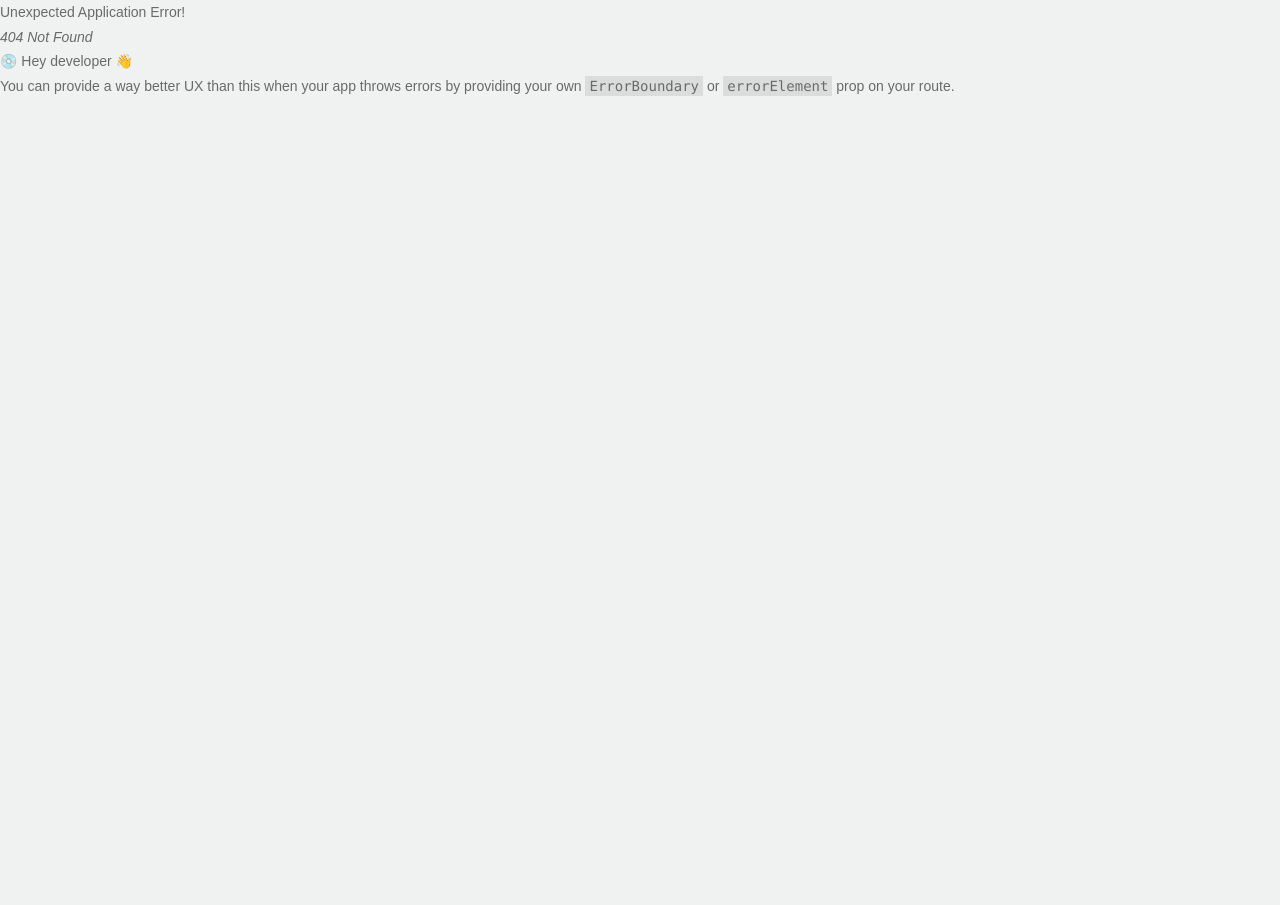
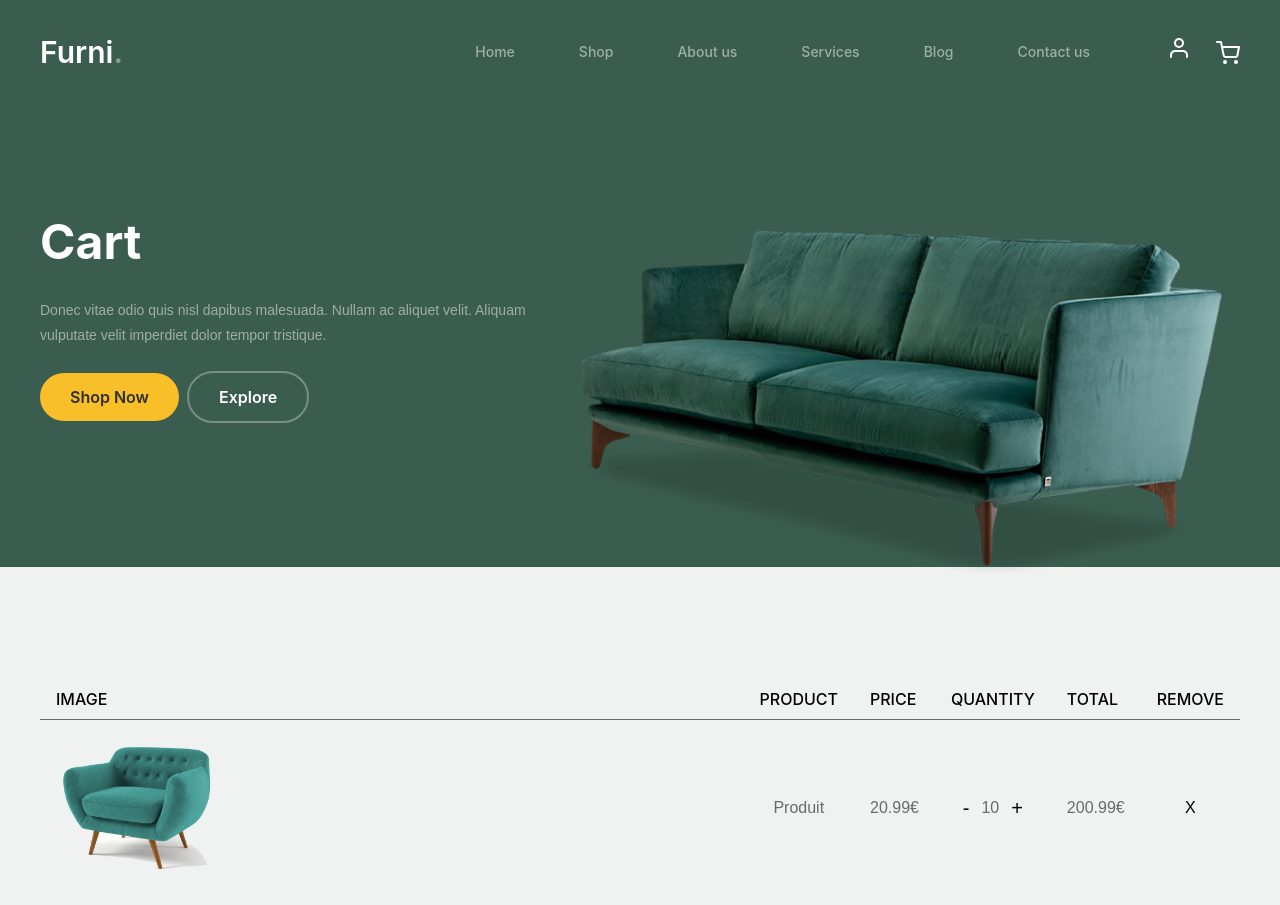
Before and after one commit to enamils/furnitures-react-project, a React (Vite) app: page /cart in a window 1280 px wide. Before the commit this address had no page. Shown: the top 905 px of the page. Before the commit the page ends 800 px from the top, so only its background shows below. Built offline with nearby package versions, Linux system fonts and the light colour scheme; a web font is replaced by a local one.

Commit message:
feat: add cart & cart item template component

```diff
--- a/src/App.tsx
+++ b/src/App.tsx
@@ -7,6 +7,7 @@ import AboutUsPage from "./pages/AboutUs.tsx";
 import ServicesPage from "./pages/Services.tsx";
 import BlogPage from "./pages/Blog.tsx";
 import ContactUsPage from "./pages/Contact.tsx";
+import CartPage from "./pages/Carts.tsx";
 
 const router = createBrowserRouter([
     {
@@ -18,7 +19,8 @@ const router = createBrowserRouter([
             {path: "about", element: <AboutUsPage />},
             {path: "services", element: <ServicesPage />},
             {path: "blog", element: <BlogPage />},
-            {path: "contact", element: <ContactUsPage />}
+            {path: "contact", element: <ContactUsPage />},
+            {path: "cart", element: <CartPage />}
         ]
     }
 ]);
--- /dev/null
+++ b/src/components/Cart.tsx
@@ -0,0 +1,24 @@
+import * as React from "react";
+import CartItem from "./CartItem.tsx";
+
+const Cart: React.FC = () => {
+    return (
+        <table className="min-w-full divide-y divide-black-200 overflow-x-auto block">
+            <thead>
+                <tr>
+                    <th className="px-4 py-2 text-left text-xs font-medium text-[color:var(--black)] uppercase md:text-base w-full">Image</th>
+                    <th className="px-4 py-2 text-left text-xs font-medium text-[color:var(--black)] uppercase md:text-base w-full">Product</th>
+                    <th className="px-4 py-2 text-left text-xs font-medium text-[color:var(--black)] uppercase md:text-base w-full">Price</th>
+                    <th className="px-4 py-2 text-left text-xs font-medium text-[color:var(--black)] uppercase md:text-base w-full">Quantity</th>
+                    <th className="px-4 py-2 text-left text-xs font-medium text-[color:var(--black)] uppercase md:text-base w-full">Total</th>
+                    <th className="px-4 py-2 text-left text-xs font-medium text-[color:var(--black)] uppercase md:text-base w-full">Remove</th>
+                </tr>
+            </thead>
+            <tbody className="divide-y divide-gray-200 text-base">
+                <CartItem />
+            </tbody>
+        </table>
+    );
+}
+
+export default Cart;
--- /dev/null
+++ b/src/components/CartItem.tsx
@@ -0,0 +1,27 @@
+import * as React from "react";
+import testImg from "../assets/images/sofa.png";
+
+const CartItem: React.FC = () => {
+    return (
+        <tr>
+            <td className="px-4 py-2 whitespace-nowrap">
+                <img src={testImg} alt="Product" className="w-16 h-16 md:w-40 md:h-40 object-contain" />
+            </td>
+            <td className="px-4 py-2 whitespace-nowrap md:text-center">Produit</td>
+            <td className="px-4 py-2 whitespace-nowrap text-center">20.99€</td>
+            <td className="px-4 py-2 whitespace-nowrap">
+                <div className="flex gap-2 items-center justify-center">
+                    <button className="text-xl text-[color:var(--black)] cursor-pointer">-</button>
+                    <span className="p-1">10</span>
+                    <button className="text-xl text-[color:var(--black)] cursor-pointer">+</button>
+                </div>
+            </td>
+            <td className="px-4 py-2 whitespace-nowrap text-center">200.99€</td>
+            <td className="px-4 py-2 whitespace-nowrap text-center">
+                <button className="text-[color:var(--black)] cursor-pointer">X</button>
+            </td>
+        </tr>
+    );
+}
+
+export default CartItem;
--- a/src/components/ClientCart.tsx
+++ b/src/components/ClientCart.tsx
@@ -1,6 +1,7 @@
 import * as React from "react";
 import clientImg from "../assets/images/user.svg";
 import cartImg from "../assets/images/cart.svg";
+import {NavLink} from "react-router-dom";
 
 const ClientCart: React.FC = () => {
     return (
@@ -11,9 +12,9 @@ const ClientCart: React.FC = () => {
                 </button>
             </li>
             <li>
-                <button className="cursor-pointer px-2">
+                <NavLink to="/cart" className="pl-2 pr-2">
                     <img src={cartImg} alt="cart"/>
-                </button>
+                </NavLink>
             </li>
         </ul>
     );
--- /dev/null
+++ b/src/pages/Carts.tsx
@@ -0,0 +1,19 @@
+import * as React from "react";
+import Hero from "../components/Hero.tsx";
+import SectionContainer from "../layout/Section.tsx";
+import Cart from "../components/Cart.tsx";
+
+const CartPage: React.FC = () => {
+    return (
+        <>
+            <Hero
+                title="Cart"
+                text="Donec vitae odio quis nisl dapibus malesuada. Nullam ac aliquet velit. Aliquam vulputate velit imperdiet dolor tempor tristique."/>
+            <SectionContainer>
+                <Cart />
+            </SectionContainer>
+        </>
+    );
+}
+
+export default CartPage;
```
